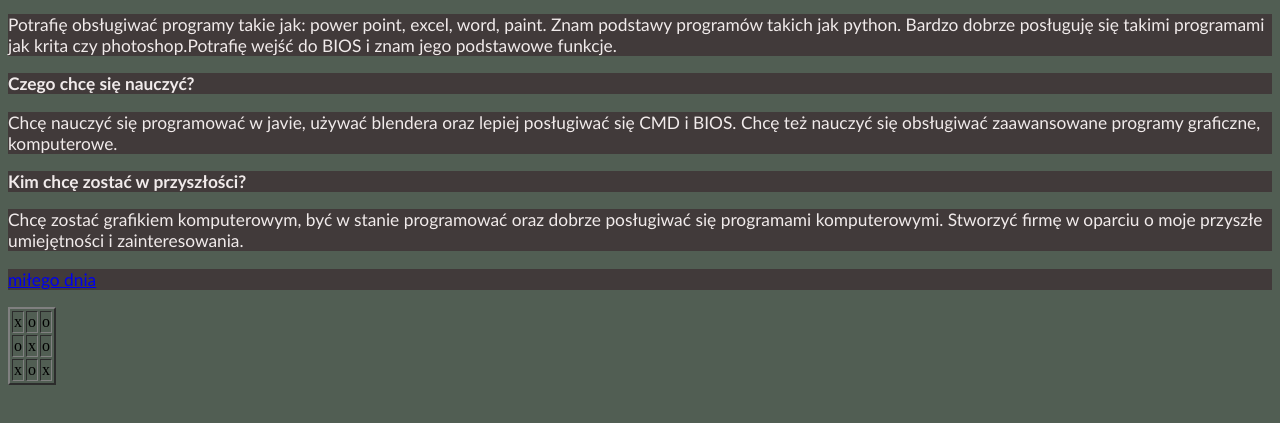
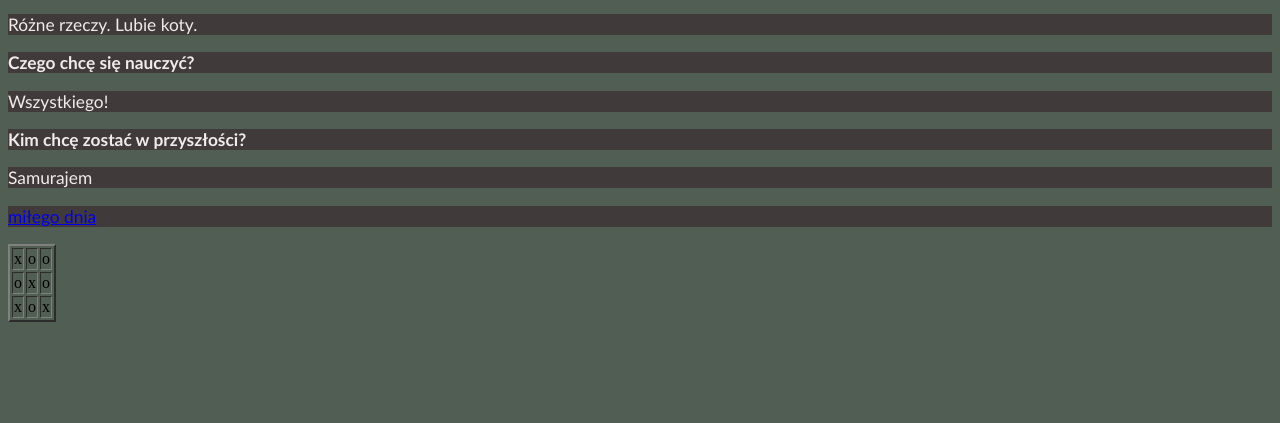
Before and after one commit to xxDarkWarriorxx/xxDarkWarriorxx.github.io, a plain HTML site: page index.html in a window 1280 px wide. Shown: the part 91-514 px from the top of the page. Drawn offline with Linux system fonts and the light colour scheme.

Commit message:
Update index.html

```diff
--- a/index.html
+++ b/index.html
@@ -10,13 +10,13 @@
 <body>
     <h2>A Szewczyk</h2> <img src="1111.jpg" alt=""  align="right" width="400">
     <p><b>Co potrafię?</b></p>
- <p>Potrafię obsługiwać programy takie jak: power point, excel, word, paint. Znam podstawy programów takich jak python. Bardzo dobrze posługuję się takimi programami jak krita czy photoshop.Potrafię wejść do BIOS i znam jego podstawowe funkcje.</p>
+ <p>Różne rzeczy. Lubie koty.</p>
 
 <p><b>Czego chcę się nauczyć?</b></p>
- <p>Chcę nauczyć się programować w javie, używać blendera oraz lepiej posługiwać się CMD i BIOS. Chcę też nauczyć się obsługiwać zaawansowane programy graficzne, komputerowe.</p>
+ <p>Wszystkiego!</p>
 
  <p><b>Kim chcę zostać w przyszłości?</b></p>
- <p>Chcę zostać grafikiem komputerowym, być w stanie programować oraz dobrze posługiwać się programami komputerowymi. Stworzyć firmę w oparciu o moje przyszłe umiejętności i zainteresowania.</p>
+ <p>Samurajem</p>
  <p> <a href="http://www.youtube.com/watch?v=dQw4w9WgXcQ">miłego dnia</a></p>
  <table border="2">
     <tr>
```
